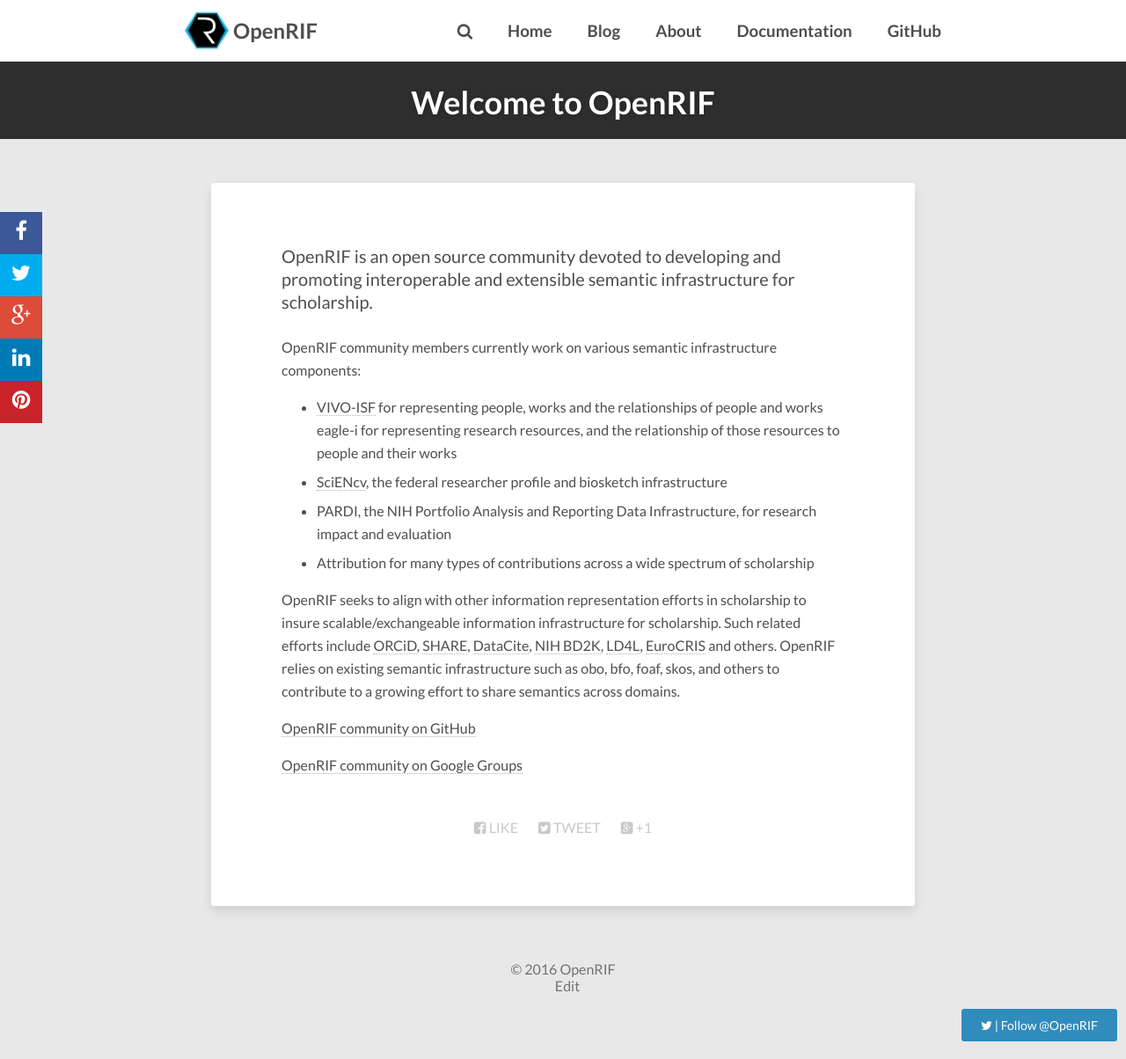
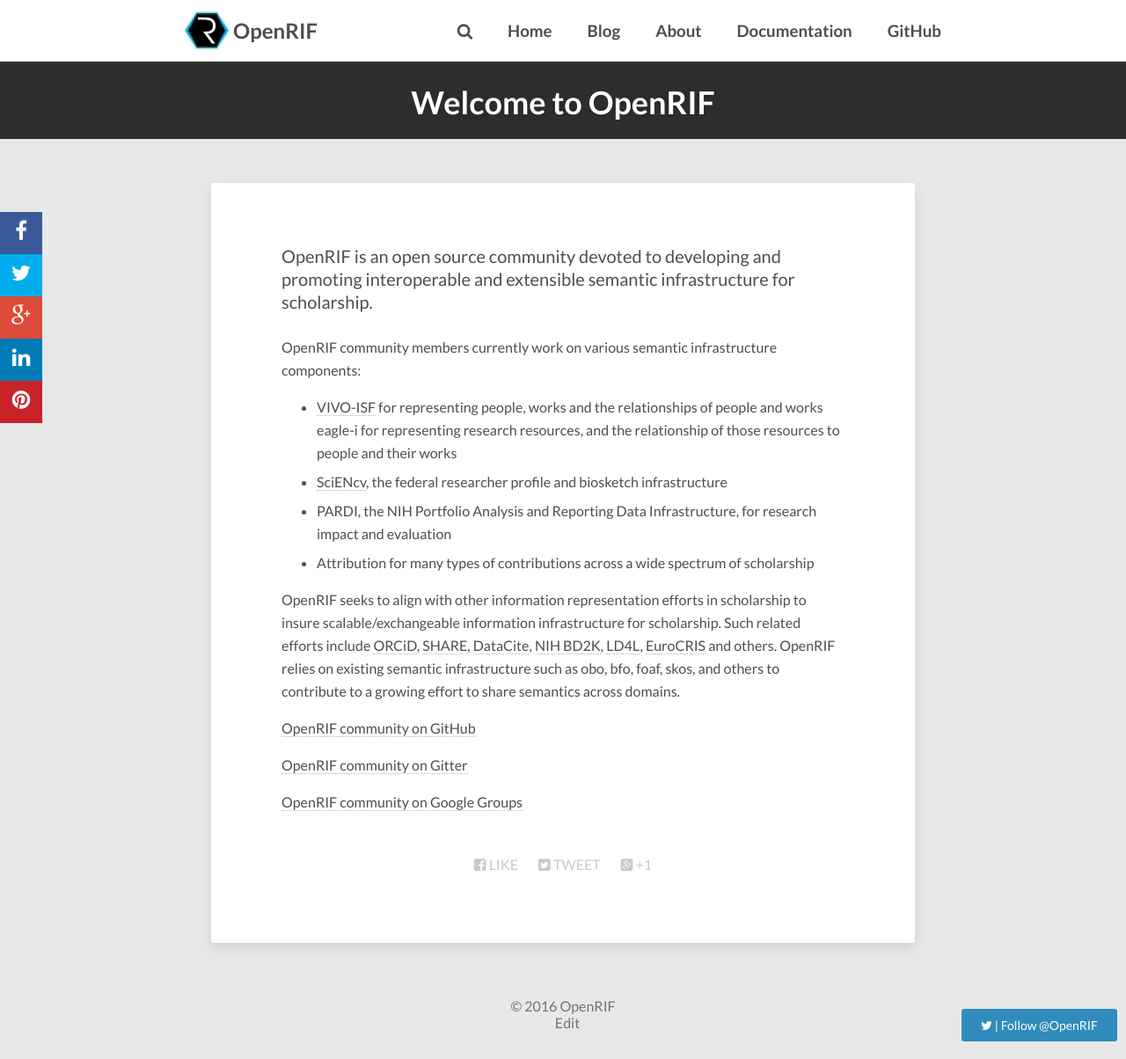
Before and after one commit to openrif/openrif.github.io, a Jekyll site: the page built from index.md, in a window 1280 px wide and 1204 px high. Shown: the whole window at 88% size. Built offline with Jekyll 4.4.1, drawn with Linux system fonts in a browser that asks for light colours; nearby versions of some CDN libraries; comment, search, counter and statistics services are not loaded.

Commit message:
Update index.md

```diff
--- a/index.md
+++ b/index.md
@@ -30,4 +30,6 @@
 
 [OpenRIF community on GitHub](https://github.com/openrif/community)
 
-[OpenRIF community on Google Groups](https://groups.google.com/forum/#!forum/openrif)
+[OpenRIF community on Gitter](https://gitter.im/openrif/community)
+
+[OpenRIF community on Google Groups](https://groups.google.com/forum/#!forum/openrif-community)
```
